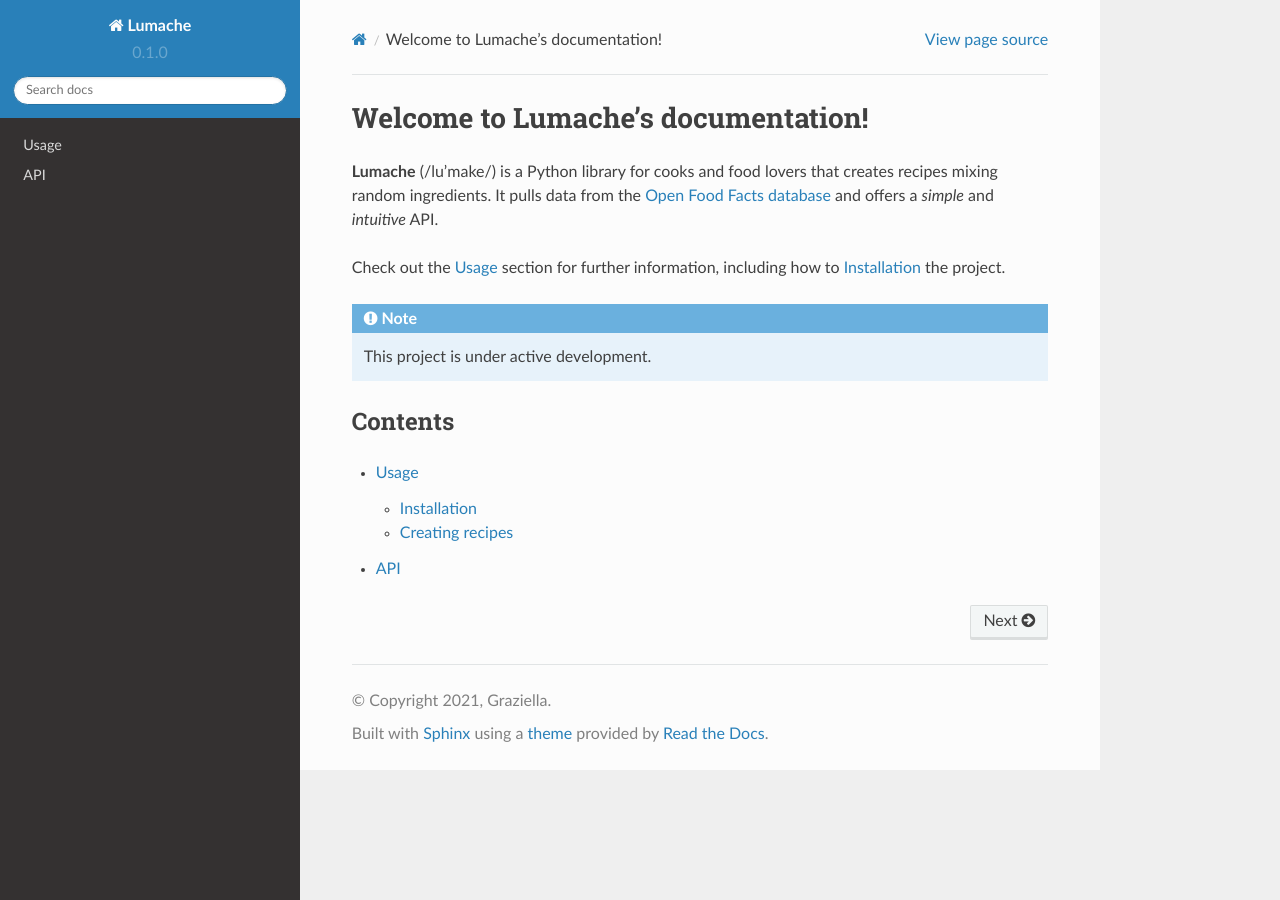
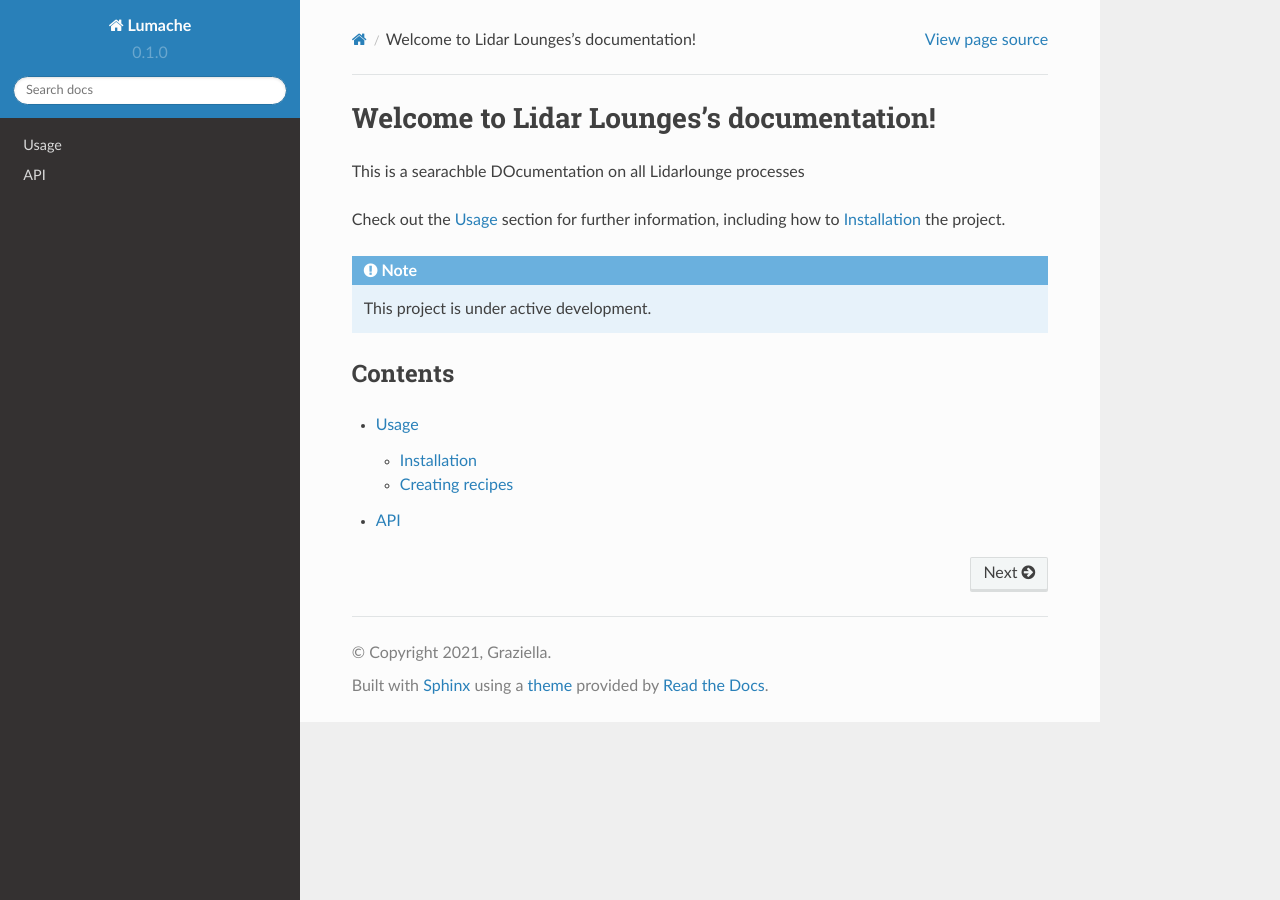
Before and after one commit to Tabstercom/Docs, a Sphinx documentation site: the page built from docs/source/index.rst, in a window 1280 px wide. Built offline with Sphinx 7.4.7 and the Read the Docs theme 2.0.0, drawn with Linux system fonts in a browser that asks for light colours.

Commit message:
Update index.rst

```diff
--- a/docs/source/index.rst
+++ b/docs/source/index.rst
@@ -1,10 +1,7 @@
-Welcome to Lumache's documentation!
+Welcome to Lidar Lounges's documentation!
 ===================================
 
-**Lumache** (/lu'make/) is a Python library for cooks and food lovers
-that creates recipes mixing random ingredients.
-It pulls data from the `Open Food Facts database <https://world.openfoodfacts.org/>`_
-and offers a *simple* and *intuitive* API.
+This is a searachble DOcumentation on all Lidarlounge processes
 
 Check out the :doc:`usage` section for further information, including
 how to :ref:`installation` the project.
```
